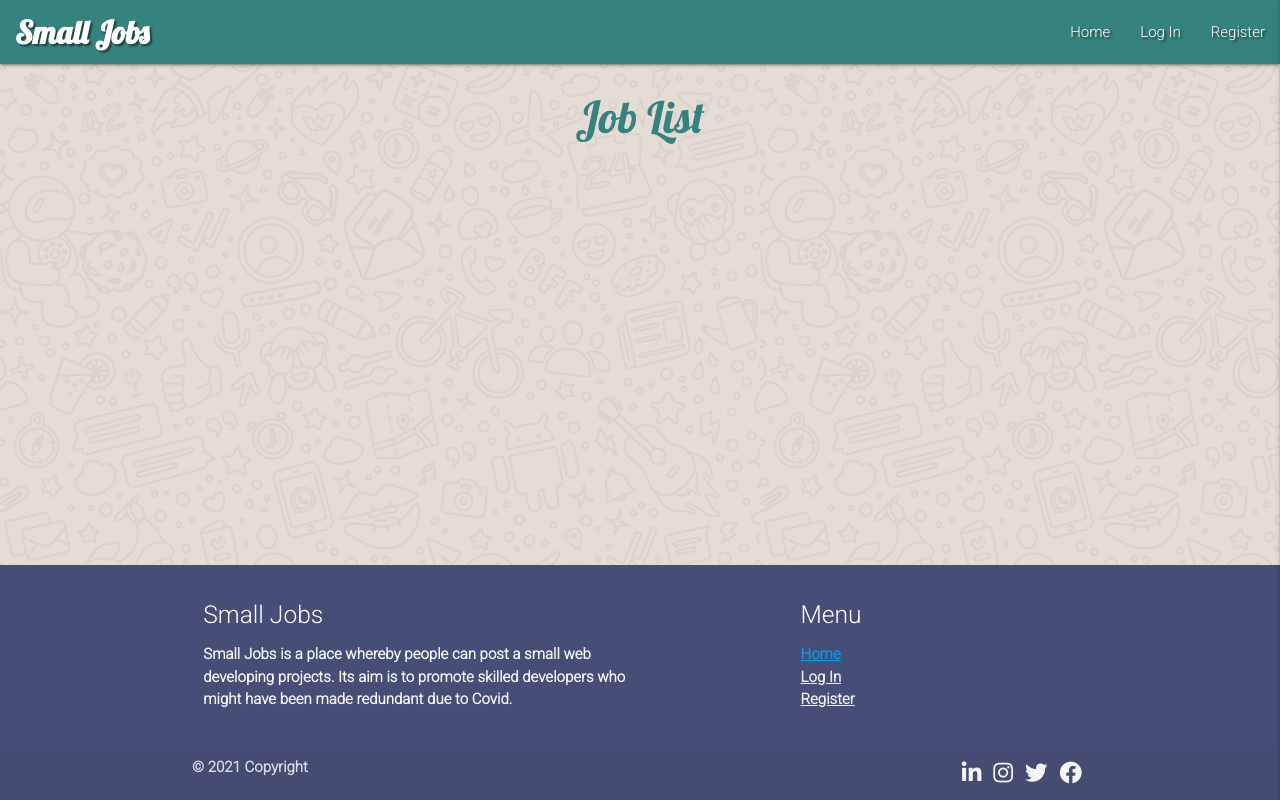
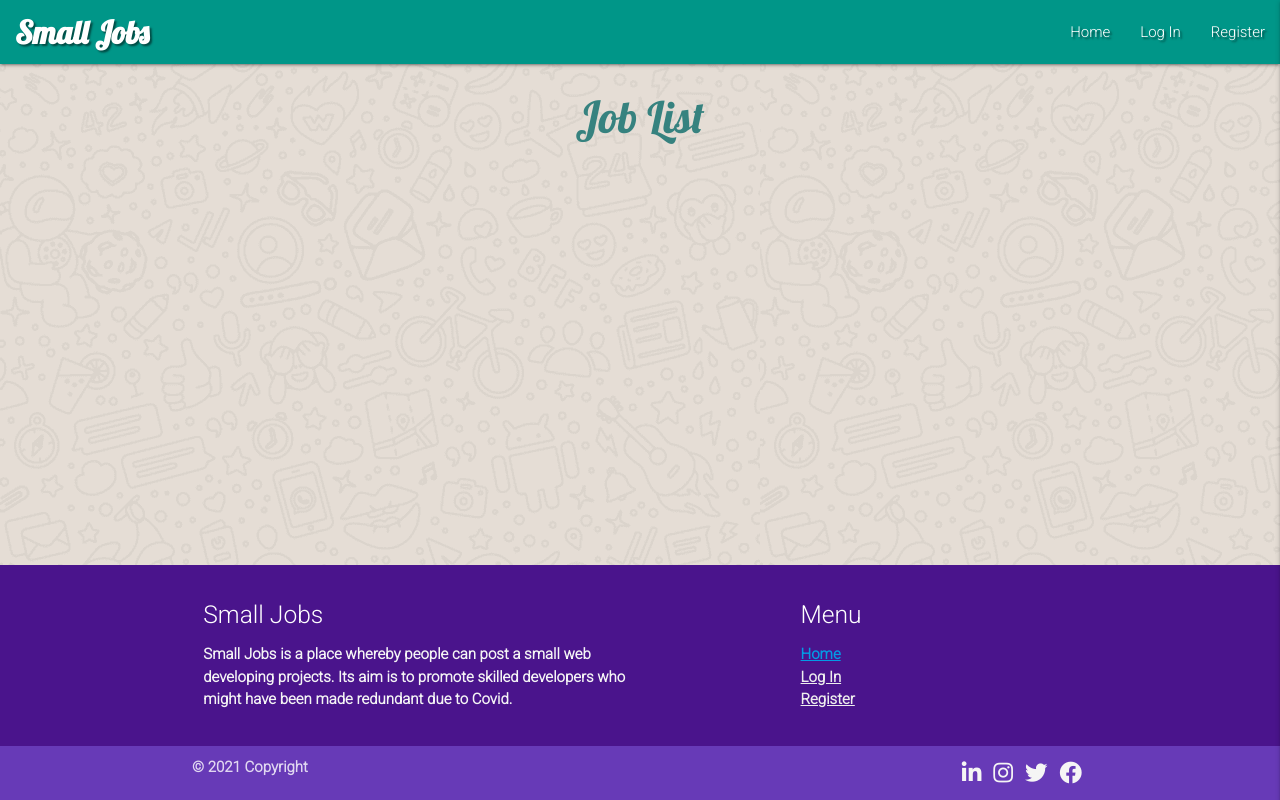
Before and after one commit to mickmccann/MS3-Small-Jobs, a Flask app: page / in a window 1280 px wide. Run offline with Flask 2, Linux system fonts and the light colour scheme; data that the repository does not hold is empty; some libraries are stand-ins or nearby versions.

Commit message:
Added DONE and EDIT buttons to jobs page. Applied colour consistency to navbar and footer

```diff
--- a/static/css/style.css
+++ b/static/css/style.css
@@ -44,11 +44,6 @@ body {
     font-weight: 300;
 }
 
-.page-footer {
-    color: #f9db6d;
-    background-color: #464d77;
-}
-
 .page-footer a {
     text-decoration: underline;
 }
--- a/templates/add_jobs.html
+++ b/templates/add_jobs.html
@@ -25,7 +25,7 @@
                 <i class="far fa-building prefix purple-text text-darken-4"></i>
                 <input id="company_name" name="company_name" minlength="5"
                 maxlength="50" type="text" class="validate" required>
-                <label for="company_name">Indivdual or Company Name</label>
+                <label for="company_name">Business Name</label>
             </div>
         </div>
 
--- a/templates/base.html
+++ b/templates/base.html
@@ -19,7 +19,7 @@
 
     <header>
         <!-- top navbar -->
-        <nav class="nav-extended text-shadow dark-green">
+        <nav class="nav-extended text-shadow teal">
             <div class="nav-wrapper">
                 <a href="{{ url_for('get_jobs') }}" class="brand-logo">Small Jobs</a>
                 <a href="#" data-target="mobile-demo" class="sidenav-trigger"><i class="fas fa-bars"></i></a>
@@ -75,7 +75,7 @@
     </main>
 
     <!-- footer -->
-    <footer class="page-footer">
+    <footer class="page-footer purple darken-4">
         <div class="container">
             <div class="row">
                 <div class="col l6 s12">
@@ -99,7 +99,7 @@
                 </div>
             </div>
         </div>
-        <div class="footer-copyright">
+        <div class="footer-copyright deep-purple">
             <div class="container">
                 © 2021 Copyright
                 <a class="grey-text text-lighten-4 right" href="https://www.facebook.com"
--- a/templates/jobs.html
+++ b/templates/jobs.html
@@ -8,13 +8,21 @@
     {% for job in jobs %}
     <li>
         <div class="collapsible-header white teal-text">
-            <i class="far fa-folder-open"></i>
-            {{ job.job_name }}<br>
-            {{ job.due_date }}
-            {% if job.is_urgent == "on" %}
-                &nbsp;<i class="fas fa-exclamation-circle purple-text text-darken-2 tooltipped"
-                data-position="right" data-tooltip="This Job Is Urgent!"></i>
-            {% endif %}
+            <div class="col s3">
+                <i class="far fa-folder-open"></i>
+            </div>
+            <div class="col s9">
+                {{ job.job_name }}<br>
+                {{ job.due_date }}
+                {% if job.is_urgent == "on" %}
+                    &nbsp;<i class="fas fa-exclamation-circle purple-text text-darken-2
+                    tooltipped" data-position="right"
+                    data-tooltip="This Job Is Urgent!"></i>
+
+                    <a href="" class="waves-effect waves-light btn-small">Done</a>
+                    <a href="" class="waves-effect waves-light btn-small purple darken-4">Edit</a>
+                {% endif %}
+            </div>
         </div>
         <div class="collapsible-body grey lighten-4">
             <p>{{ job.category_name }}</p>
```
